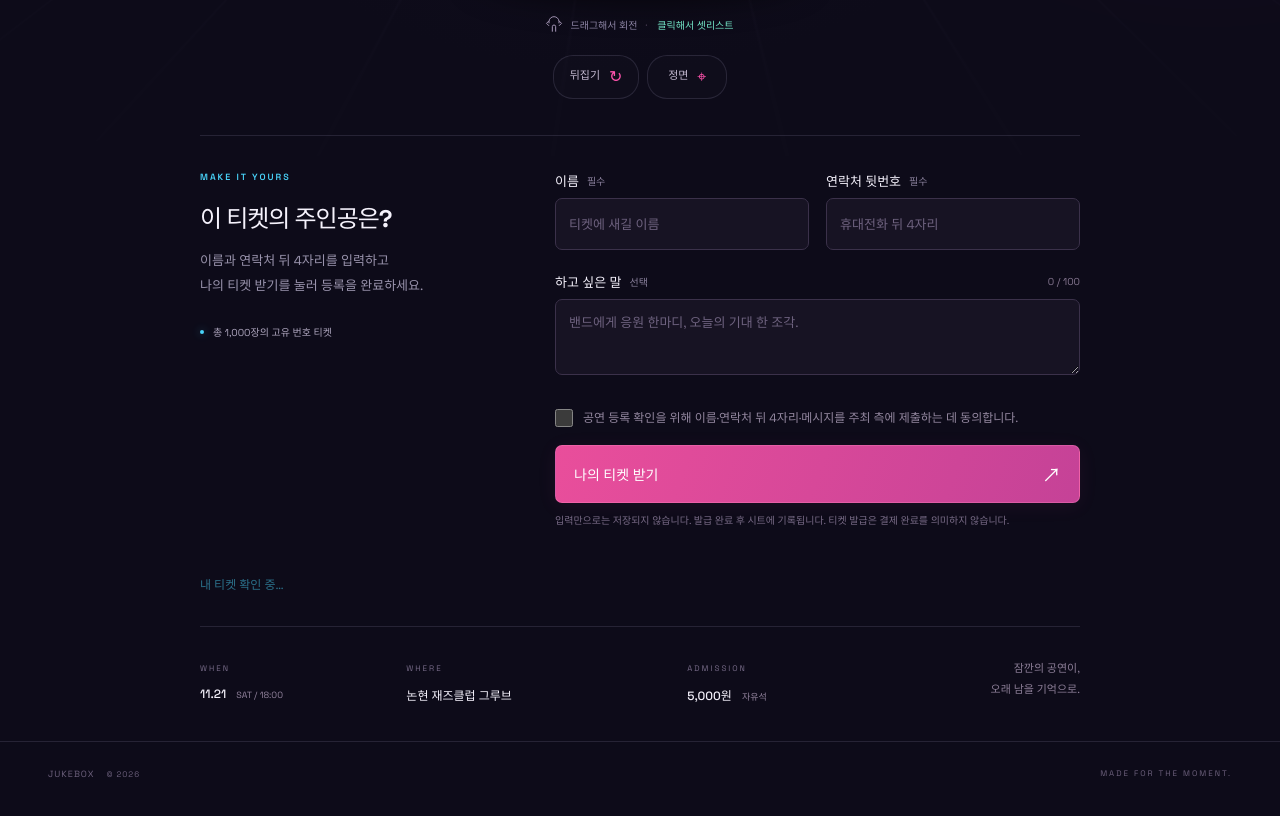
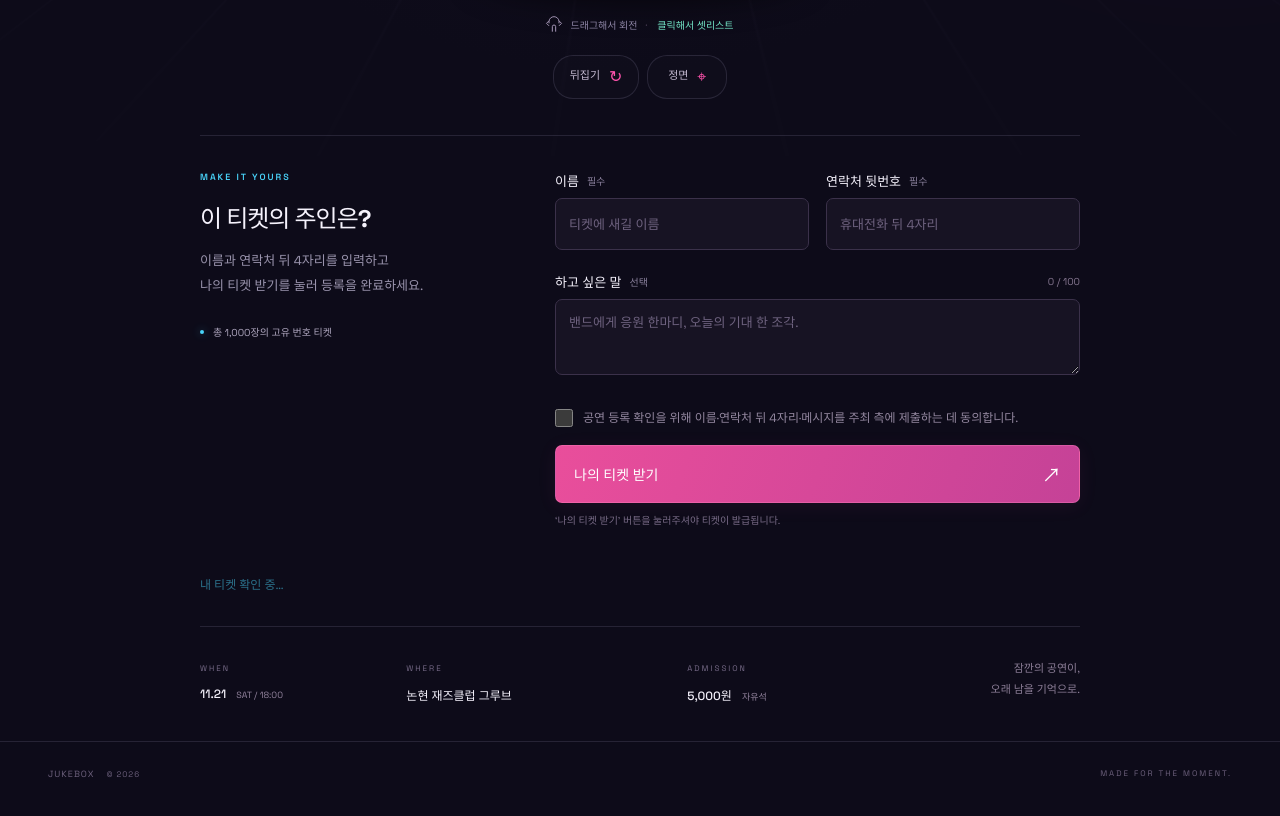
Before and after one commit to ds-edwin/concert_ticket, a website: page docs/index.html in a window 1280 px wide. Shown: the part 944-1760 px from the top of the page. Drawn offline with Linux system fonts and the light colour scheme.

Commit message:
Update setlist note and ticket registration wording

```diff
--- a/docs/index.html
+++ b/docs/index.html
@@ -64,7 +64,7 @@
       </section>
       <aside class="details-panel" id="detailsPanel" aria-labelledby="panelTitle" hidden>
         <div class="panel-head"><div><p class="eyebrow">TONIGHT'S TRACKS</p><h2 id="panelTitle">셋리스트<span>♪</span></h2></div><button type="button" id="closePanel" class="close-button" aria-label="셋리스트 닫기">×</button></div>
-        <p class="setlist-note">* 실제 공연 순서와는 무관합니다</p>
+        <p class="setlist-note">* 공연 순서와는 무관합니다.</p>
         <div class="setlist-header" aria-hidden="true"><span>연번</span><span>곡명</span><span>유튜브</span></div>
         <ol class="setlist" id="setlist"></ol>
         <div id="setlistState" class="empty-state" role="status">셋리스트를 불러오는 중입니다.</div>
@@ -73,14 +73,14 @@
       </aside>
     </div>
     <section class="registration" id="registration" aria-labelledby="registrationTitle">
-      <div class="registration-copy"><p class="eyebrow">MAKE IT YOURS</p><h2 id="registrationTitle">이 티켓의 주인공은?</h2><p>이름과 연락처 뒤 4자리를 입력하고<br>나의 티켓 받기를 눌러 등록을 완료하세요.</p><div class="capacity"><span class="status-dot"></span><span id="capacityText">총 1,000장의 고유 번호 티켓</span></div></div>
+      <div class="registration-copy"><p class="eyebrow">MAKE IT YOURS</p><h2 id="registrationTitle">이 티켓의 주인은?</h2><p>이름과 연락처 뒤 4자리를 입력하고<br>나의 티켓 받기를 눌러 등록을 완료하세요.</p><div class="capacity"><span class="status-dot"></span><span id="capacityText">총 1,000장의 고유 번호 티켓</span></div></div>
       <form id="ticketForm" novalidate>
         <div class="form-row"><div class="field"><label for="name">이름 <span>필수</span></label><input id="name" name="name" type="text" maxlength="40" autocomplete="name" placeholder="티켓에 새길 이름" required><small class="field-error" id="nameError"></small></div><div class="field"><label for="phoneLast4">연락처 뒷번호 <span>필수</span></label><input id="phoneLast4" name="phoneLast4" type="text" inputmode="numeric" pattern="[0-9]{4}" maxlength="4" autocomplete="off" placeholder="휴대전화 뒤 4자리" required><small class="field-error" id="phoneError"></small></div></div>
         <div class="field message-field"><label for="message">하고 싶은 말 <span>선택</span><small id="charCount">0 / 100</small></label><textarea id="message" name="message" rows="2" placeholder="밴드에게 응원 한마디, 오늘의 기대 한 조각." aria-describedby="charCount"></textarea><small class="field-error" id="messageError"></small></div>
         <label class="consent"><input id="consent" type="checkbox" required><span>공연 등록 확인을 위해 이름·연락처 뒤 4자리·메시지를 주최 측에 제출하는 데 동의합니다.</span></label>
         <div class="form-status" id="formStatus" aria-live="polite"></div>
         <button class="primary-button" id="issueButton" type="submit"><span id="issueLabel">나의 티켓 받기</span><span class="button-arrow" aria-hidden="true">↗</span></button>
-        <p class="form-footnote">입력만으로는 저장되지 않습니다. 발급 완료 후 시트에 기록됩니다. 티켓 발급은 결제 완료를 의미하지 않습니다.</p>
+        <p class="form-footnote">‘나의 티켓 받기’ 버튼을 눌러주셔야 티켓이 발급됩니다.</p>
       </form>
     </section>
     <section class="issued-section" id="issuedSection" hidden aria-live="polite"><div><p class="eyebrow" id="issuedEyebrow">IT'S YOURS</p><h2 id="issuedTitle">당신의 티켓이 준비됐어요.</h2><p id="issuedDetail"></p></div><div class="issued-actions"><button class="primary-button" id="downloadButton">티켓 이미지 저장 <span>↓</span></button><button class="secondary-button" id="showSetlistButton">셋리스트 보기 <span>↗</span></button></div></section>
```
